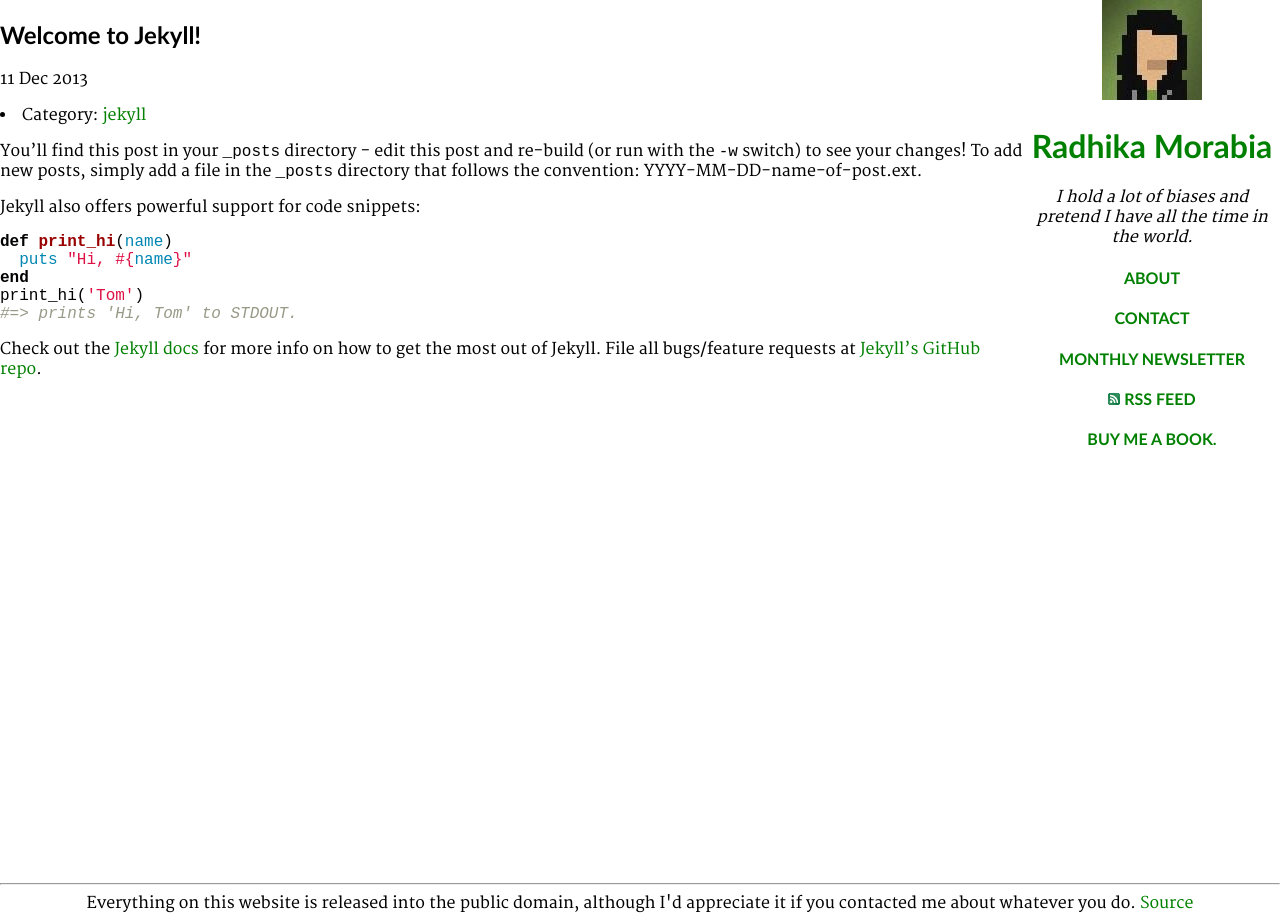
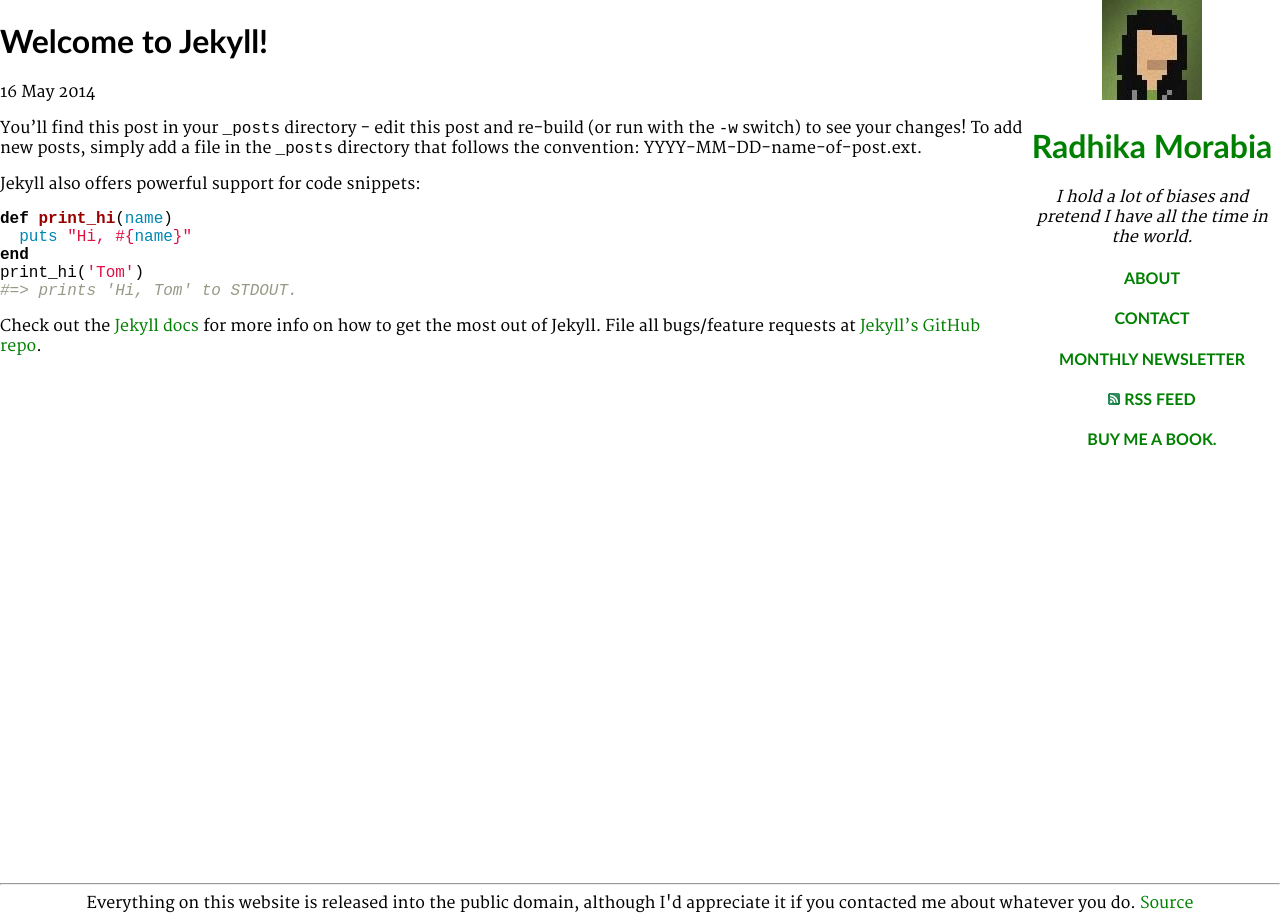
Before and after one commit to rmorabia/radhika.dev, a Jekyll site: the page built from _posts/2013-12-11-welcome-to-jekyll.markdown, in a window 1280 px wide. Built offline with Jekyll 4.4.1, drawn with Linux system fonts in a browser that asks for light colours; Markdown is read by kramdown in place of the engine named in the settings.

Commit message:
push for alex

```diff
--- a/_layouts/post.html
+++ b/_layouts/post.html
@@ -2,9 +2,8 @@
 layout: default
 ---
 
-<h2>{{ page.title }}</h2>
+<h1>{{ page.title }}</h1>
 <p class="meta">{{ page.date | date_to_string }}</p>
-<p><li>Category: <a href="/{{ page.categories | downcase }}">{{ page.categories }}</a></li></p>
 
 <div class="post">
 {{ content }}
--- a/_posts/2013-12-11-welcome-to-jekyll.markdown
+++ b/_posts/2013-12-11-welcome-to-jekyll.markdown
@@ -1,7 +1,7 @@
 ---
 layout: post
 title:  "Welcome to Jekyll!"
-date:   2013-12-11 10:28:58
+date:   May 16th, 2014
 categories: jekyll
 tags: jekyll
 permalink: /jekyll
```
Also changed, not shown: 1 other file.
